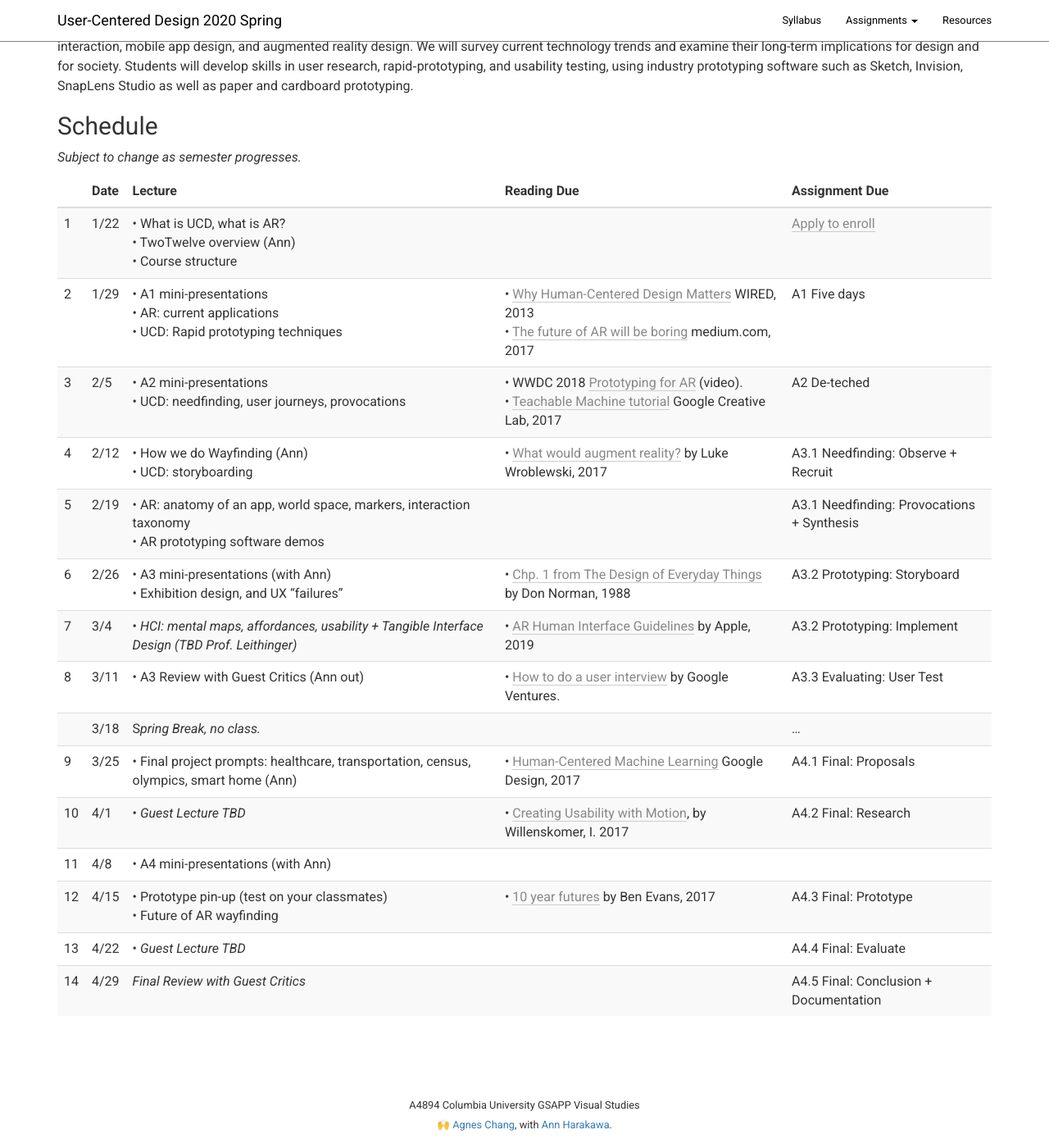
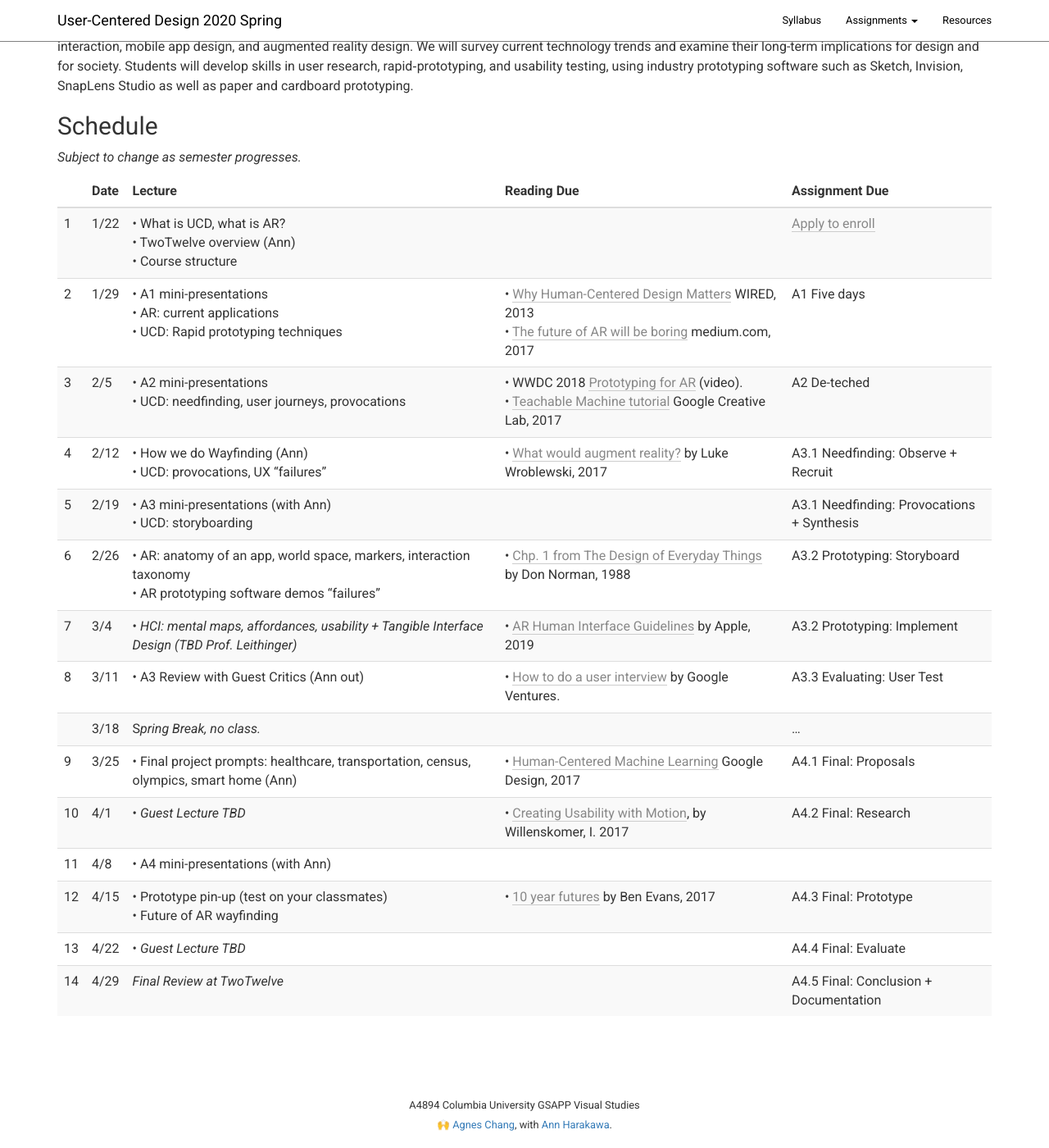
Before and after one commit to columbiaspatialinfo/columbiaspatialinfo.github.io, a Jekyll site: the page built from index.md, in a window 1280 px wide and 1400 px high, scrolled down 452 px. Shown: the whole window at 82% size. Built offline with Jekyll 4.4.1, drawn with Linux system fonts in a browser that asks for light colours; our own code applies the rules of GitHub Pages for plain Markdown files.

Commit message:
Syllabus update

```diff
--- a/index.md
+++ b/index.md
@@ -29,9 +29,9 @@ _Subject to change as semester progresses._
 | 1        | 1/22     | • What is UCD, what is AR?<br>• TwoTwelve overview (Ann)<br>• Course structure |                                                                                                                                                                                                                                                                                 | [Apply to enroll](https://forms.gle/dKc8YTB8YCKDW2Ya6) |
 | 2        | 1/29   | • A1 mini-presentations<br>• AR: current applications<br>• UCD: Rapid prototyping techniques           | • [Why Human-Centered Design Matters](https://www.wired.com/insights/2013/12/human-centered-design-matters/) WIRED, 2013<br>• [The future of AR will be boring](https://medium.com/@warronbebster/the-future-of-augmented-reality-will-be-boring-fc95be238ef4) medium.com, 2017 | A1 Five days |
 | 3        | 2/5      | • A2 mini-presentations<br>• UCD: needfinding, user journeys, provocations                             | • WWDC 2018 [Prototyping for AR](https://developer.apple.com/videos/play/wwdc2018/808/) (video).<br>• [Teachable Machine tutorial](https://teachablemachine.withgoogle.com/) Google Creative Lab, 2017                                                                        | A2 De-teched                                           |
-| 4        | 2/12     | • How we do Wayfinding (Ann)<br>• UCD: storyboarding                                                   | • [What would augment reality?](https://www.lukew.com/ff/entry.asp?1974) by Luke Wroblewski, 2017                                                                                                                                                                               | A3.1 Needfinding: Observe + Recruit                  |
-| 5        | 2/19     | • AR: anatomy of an app, world space, markers, interaction taxonomy<br>• AR prototyping software demos |                                                                                                                                                                                                                                                                                 | A3.1 Needfinding: Provocations + Synthesis             |
-| 6        | 2/26     | • A3 mini-presentations (with Ann)<br>• Exhibition design, and UX “failures”                           | • [Chp. 1 from The Design of Everyday Things]({{ layout.canvasfiles }}6854751) by Don Norman, 1988                                                                                                                                                                                                                 | A3.2 Prototyping: Storyboard                           |
+| 4        | 2/12     | • How we do Wayfinding (Ann)<br>• UCD: provocations, UX "failures"                                                   | • [What would augment reality?](https://www.lukew.com/ff/entry.asp?1974) by Luke Wroblewski, 2017                                                                                                                                                                               | A3.1 Needfinding: Observe + Recruit                  |
+| 5        | 2/19     | • A3 mini-presentations (with Ann)<br>• UCD: storyboarding |                                                                                                                                                                                                                                                                                 | A3.1 Needfinding: Provocations + Synthesis             |
+| 6        | 2/26     | • AR: anatomy of an app, world space, markers, interaction taxonomy<br>• AR prototyping software demos “failures”                           | • [Chp. 1 from The Design of Everyday Things]({{ layout.canvasfiles }}6854751) by Don Norman, 1988                                                                                                                                                                                                                 | A3.2 Prototyping: Storyboard                           |
 | 7        | 3/4      | • *HCI: mental maps, affordances, usability + Tangible Interface Design (TBD Prof. Leithinger)*        | • [AR Human Interface Guidelines](https://developer.apple.com/ios/human-interface-guidelines/technologies/augmented-reality/) by Apple, 2019                                                                                                                                    | A3.2 Prototyping: Implement                            |
 | 8        | 3/11     | • A3 Review with Guest Critics (Ann out)                                                               | • [How to do a user interview](https://www.youtube.com/watch?v=Qq3OiHQ-HCU) by Google Ventures.                                                                                                                                                                                 | A3.3 Evaluating: User Test                             |
 |          | 3/18     | S*pring Break, no class.*                                                                              |                                                                                                                                                                                                                                                                                 | …                                                      |
@@ -40,4 +40,4 @@ _Subject to change as semester progresses._
 | 11       | 4/8      | • A4 mini-presentations (with Ann)                                                                     |                                                                                                                                                                                                                                                                                 |                                                        |
 | 12       | 4/15     | • Prototype pin-up (test on your classmates)<br>• Future of AR wayfinding                              | • [10 year futures](https://www.ben-evans.com/benedictevans/2017/11/29/presentation-ten-year-futures) by Ben Evans, 2017                                                                                                                                                        | A4.3 Final: Prototype                                  |
 | 13       | 4/22     | • *Guest Lecture TBD*                                                                                  |                                                                                                                                                                                                                                                                                 | A4.4 Final: Evaluate                                   |
-| 14       | 4/29     | *Final Review with Guest Critics*                                                                      |                                                                                                                                                                                                                                                                                 | A4.5 Final: Conclusion + Documentation                 |
+| 14       | 4/29     | *Final Review at TwoTwelve*                                                                      |                                                                                                                                                                                                                                                                                 | A4.5 Final: Conclusion + Documentation                 |
```
